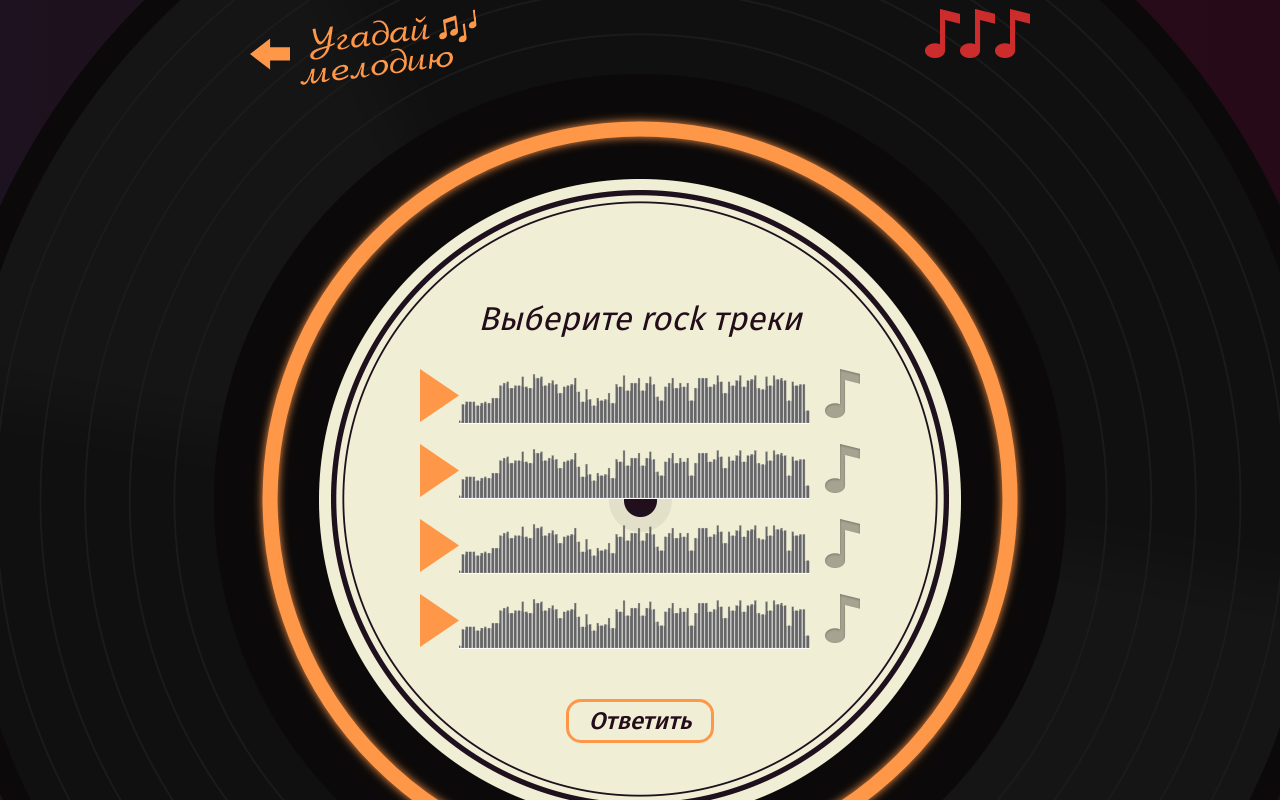
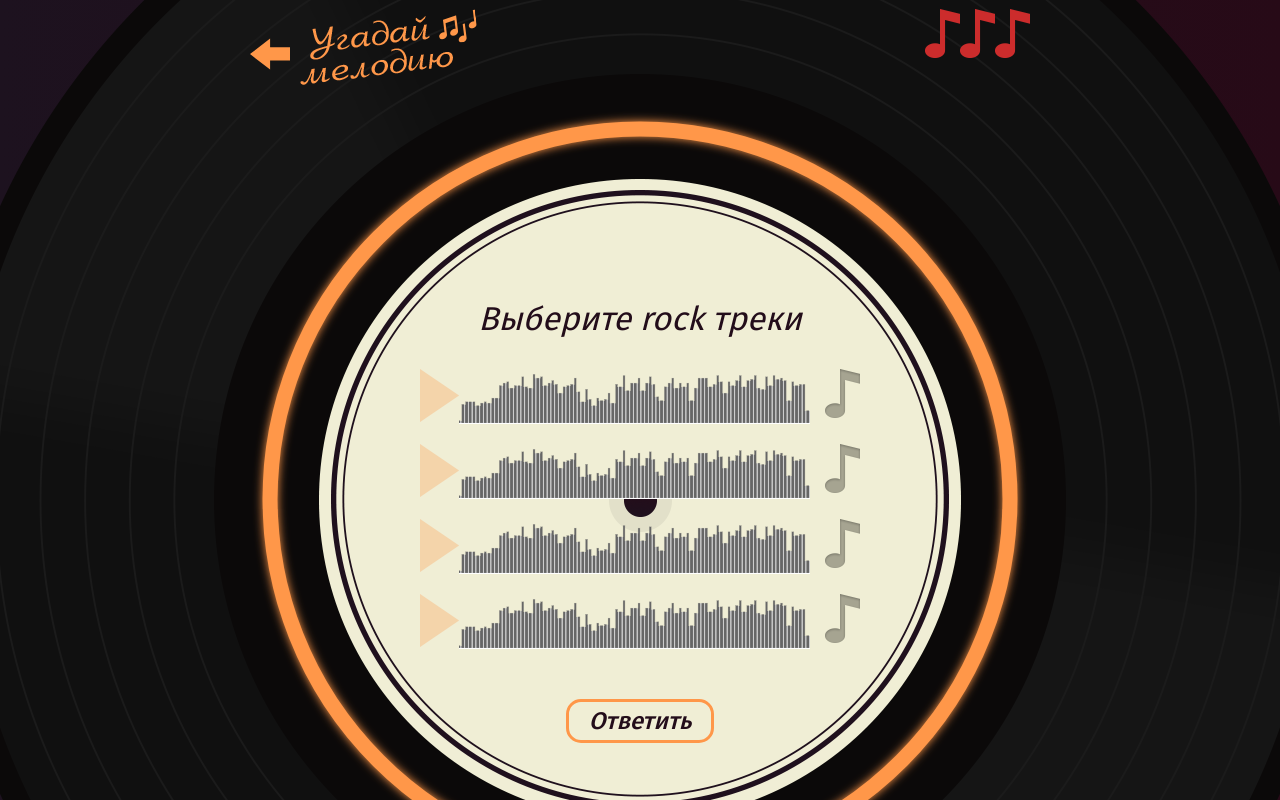
Before and after one commit to Christik/guess-melody, a React (Create React App) app: page / in a window 1280 px wide. Both pictures are taken after a click on the button "Начать игру". Shown: the top 800 px of the page. Built offline with nearby package versions, Linux system fonts and the light colour scheme.

Commit message:
Добавляет компонент AudioPlayer

```diff
--- /dev/null
+++ b/src/components/audio-player/audio-player.tsx
@@ -0,0 +1,57 @@
+import { useEffect, useRef, useState } from 'react';
+
+type AudioPlayerProps = {
+  src: string;
+  isAutoPlay: boolean;
+};
+
+function AudioPlayer(props: AudioPlayerProps) {
+  const {src, isAutoPlay} = props;
+
+  const [isLoading, setIsLoading] = useState(true);
+  const [isPlaying, setIsPlaying] = useState(isAutoPlay);
+
+  const audioRef = useRef<HTMLAudioElement | null>(null);
+
+  useEffect(() => {
+    let isAudioPlayerMounted = true;
+
+    if (audioRef.current === null) {
+      return;
+    }
+
+    audioRef.current.addEventListener('loadeddata', () => {
+      if (isAudioPlayerMounted) {
+        setIsLoading(false);
+      }
+    });
+
+    if (isPlaying) {
+      audioRef.current.play();
+      return;
+    }
+
+    audioRef.current.pause();
+
+    return () => {
+      isAudioPlayerMounted = false;
+    };
+  }, [isPlaying]);
+
+  return (
+    <>
+      <button
+        className="track__button track__button--play"
+        type="button"
+        disabled={isLoading}
+        onClick={() => setIsPlaying(!isPlaying)}
+      />
+
+      <div className="track__status">
+        <audio src={src} ref={audioRef}></audio>
+      </div>
+    </>
+  );
+}
+
+export default AudioPlayer;
--- a/src/pages/artist-question-screen/artist-question-screen.tsx
+++ b/src/pages/artist-question-screen/artist-question-screen.tsx
@@ -2,6 +2,7 @@ import {Helmet} from 'react-helmet-async';
 import {QuestionArtist, UserArtistQuestionAnswer} from '../../types/question';
 
 import Logo from '../../components/logo/logo';
+import AudioPlayer from '../../components/audio-player/audio-player';
 
 type ArtistQuestionScreenProps = {
   question: QuestionArtist;
@@ -46,10 +47,7 @@ function ArtistQuestionScreen(props: ArtistQuestionScreenProps) {
         <h2 className="game__title">Кто исполняет эту песню?</h2>
         <div className="game__track">
           <div className="track">
-            <button className="track__button track__button--play" type="button"></button>
-            <div className="track__status">
-              <audio src={song.src}></audio>
-            </div>
+            <AudioPlayer src={song.src} isAutoPlay />
           </div>
         </div>
 
--- a/src/pages/genre-question-screen/genre-question-screen.tsx
+++ b/src/pages/genre-question-screen/genre-question-screen.tsx
@@ -4,6 +4,7 @@ import { useState } from 'react';
 import {QuestionGenre, UserGenreQuestionAnswer} from '../../types/question';
 
 import Logo from '../../components/logo/logo';
+import AudioPlayer from '../../components/audio-player/audio-player';
 
 type GenreQuestionScreenProps = {
   question: QuestionGenre;
@@ -63,11 +64,7 @@ function GenreQuestionScreen(props: GenreQuestionScreenProps) {
 
             return (
               <div className="track" key={key}>
-                <button className="track__button track__button--play" type="button"></button>
-
-                <div className="track__status">
-                  <audio src={src}></audio>
-                </div>
+                <AudioPlayer src={src} isAutoPlay={index === 0} />
 
                 <div className="game__answer">
                   <input
```
